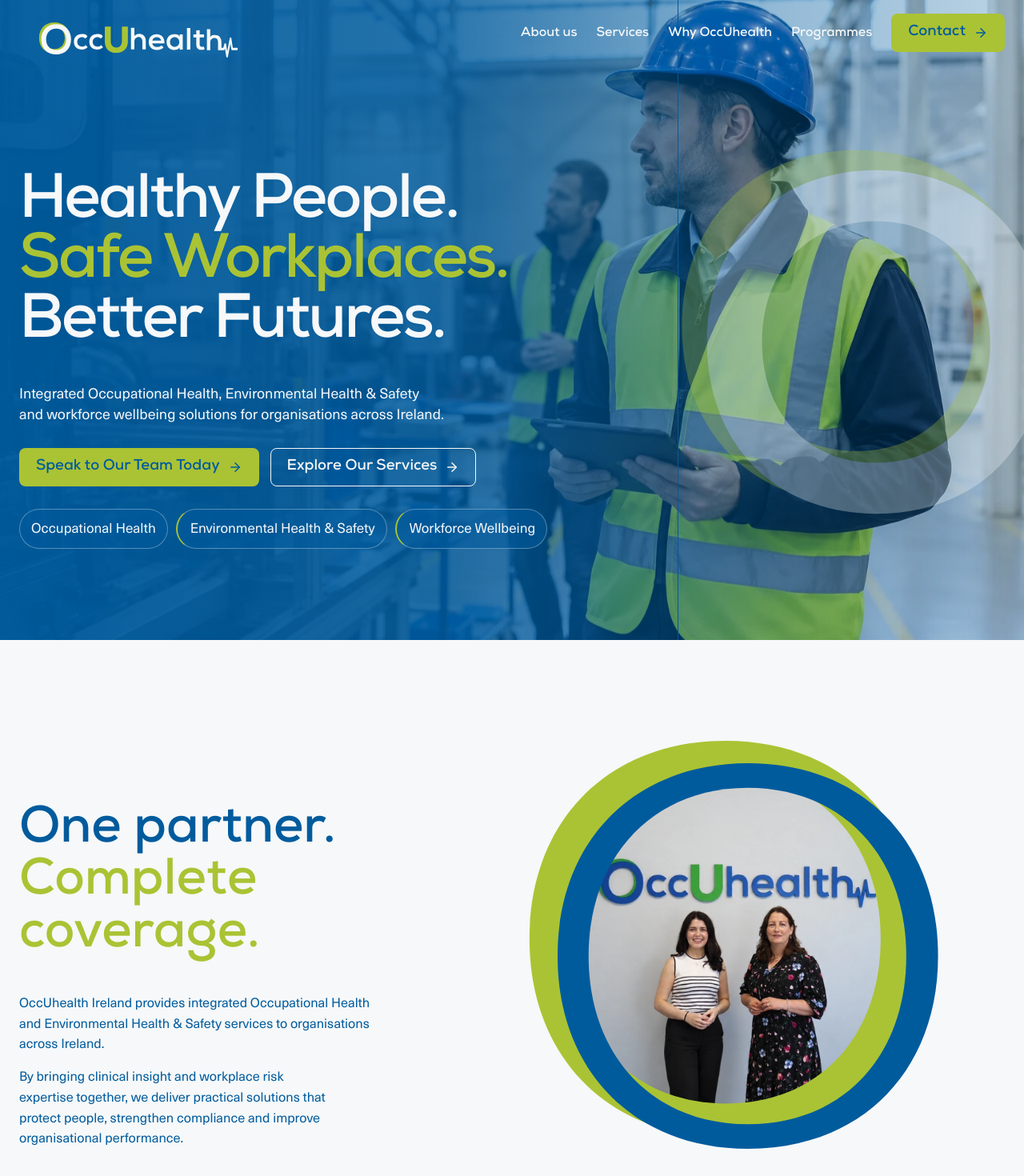
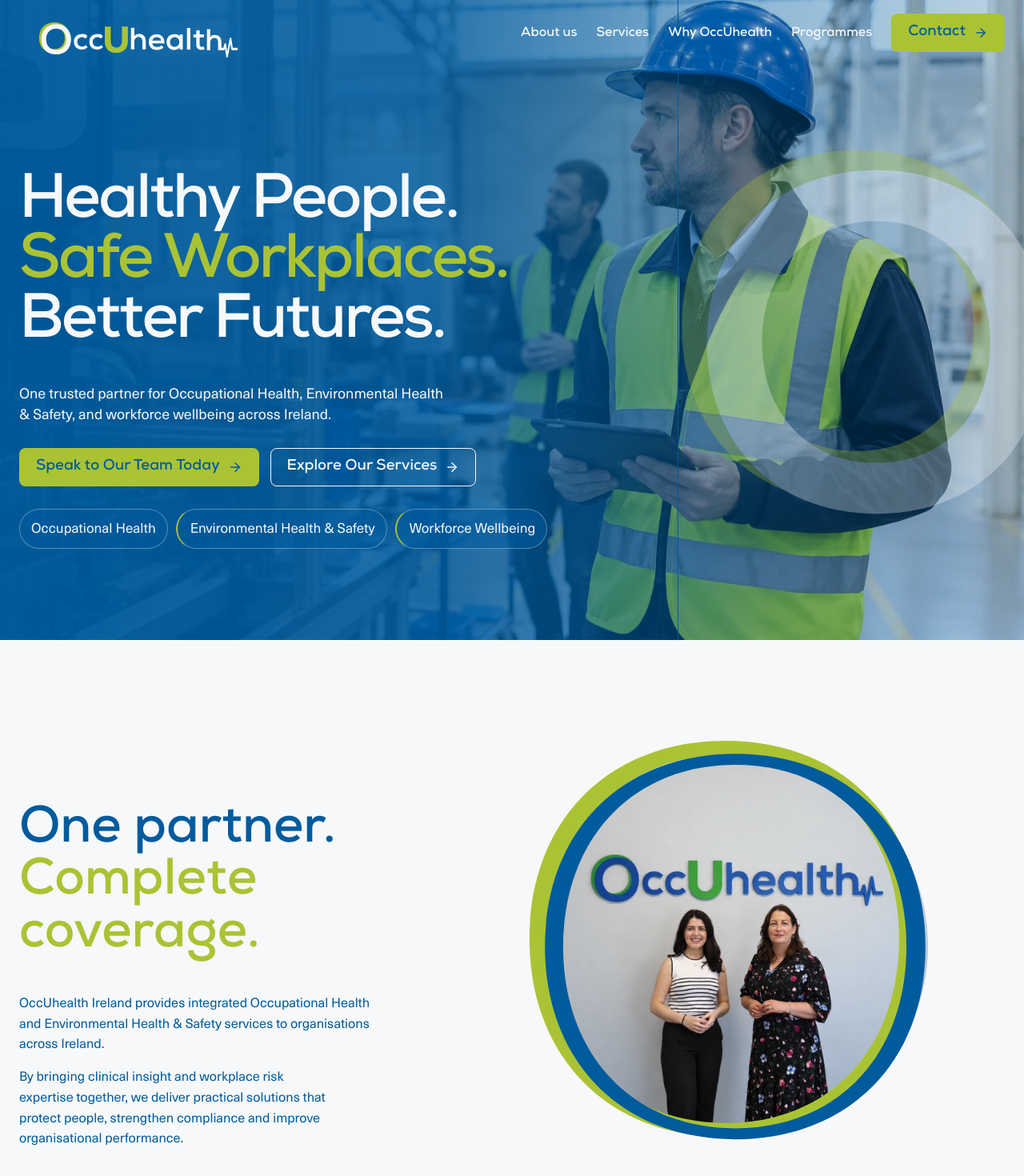
Before and after one commit to TyuDaniel/occu-health, a React (Vite) app: page / in a window 1280 px wide. Shown: the top 1470 px of the page at 80% size. Built offline with nearby package versions, Linux system fonts and the light colour scheme.

Commit message:
Add design critique document, update hero section text, replace image, and adjust CSS properties

```diff
--- a/src/brand-alignment.css
+++ b/src/brand-alignment.css
@@ -127,7 +127,7 @@
 }
 
 .tailored-orbit__workplace {
-  object-position: 69% center;
+  object-position: 30% center;
 }
 
 @media (max-width: 980px) {
@@ -443,8 +443,8 @@ h3,
 .who-final__image .who-final__photo {
   position: relative;
   z-index: 0;
-  width: 82%;
-  height: 82%;
+  width: 86%;
+  height: 86%;
   border-radius: 50%;
   object-fit: cover;
   object-position: center 39%;
--- a/src/components/Hero.tsx
+++ b/src/components/Hero.tsx
@@ -14,8 +14,8 @@ export function Hero() {
                 Better Futures.
               </h1>
               <p className="hero-copy">
-                Integrated Occupational Health, Environmental Health & Safety and
-                workforce wellbeing solutions for organisations across Ireland.
+                One trusted partner for Occupational Health, Environmental Health
+                & Safety, and workforce wellbeing across Ireland.
               </p>
 
               <div className="hero-actions" aria-label="Primary actions">
--- a/src/components/TailoredProgrammesSection.tsx
+++ b/src/components/TailoredProgrammesSection.tsx
@@ -17,8 +17,8 @@ export function TailoredProgrammesSection() {
         <div className="tailored-orbit__photo">
           <img
             className="tailored-orbit__workplace"
-            src="/images/workplace-safety-inspection.webp"
-            alt="A workplace safety specialist inspecting equipment in an industrial facility."
+            src="/images/built-around-your-organisation.png"
+            alt="A construction worker in protective equipment operating an elevated work platform at an industrial building site."
             width="1536"
             height="1024"
             loading="lazy"
--- a/src/components/WhoWeAre.tsx
+++ b/src/components/WhoWeAre.tsx
@@ -37,7 +37,7 @@ export function WhoWeAre() {
               />
               <img
                 className="who-final__symbol"
-                src="/brand/symbol-blue-slim.svg"
+                src="/brand/symbol-blue-slim-thin.svg"
                 alt=""
                 aria-hidden="true"
               />
```
Also changed, not shown: .impeccable/critique/2026-09-11T09-44-12Z__src-app-tsx.md (added), public/brand/symbol-blue-slim-thin.svg (added), 1 other file (tests, documents, lock files or other folders).
